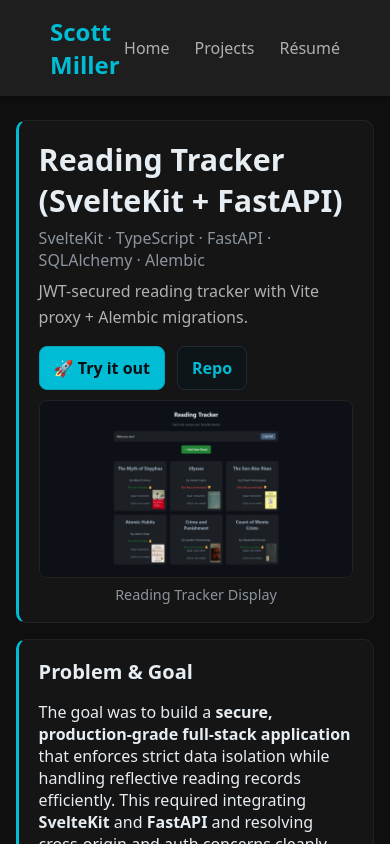
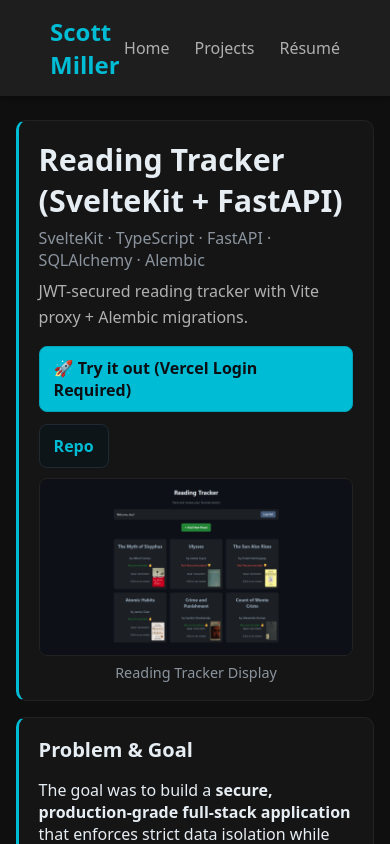
Before and after one commit to SkutM/full-stack-portfolio, a SvelteKit app: page /projects/reading-tracker in a window 390 px wide. Shown: the top 844 px of the page. Built offline with nearby package versions, Linux system fonts and the light colour scheme.

Commit message:
changing

```diff
--- a/src/routes/+page.svelte
+++ b/src/routes/+page.svelte
@@ -331,7 +331,7 @@
   /* Optional: tighten hero spacing since buttons are gone */
   .container {
     padding-bottom: 20px;
-    padding-top: 60px;
+    padding-top: 30px;
   }
 }
 
--- a/src/routes/projects/[slug]/cases/ReadingTracker.svelte
+++ b/src/routes/projects/[slug]/cases/ReadingTracker.svelte
@@ -46,7 +46,7 @@
         href="https://reading-tracker-ncyk15tbq-scotts-projects-69acb861.vercel.app/"
         target="_blank"
         rel="noopener"
-      >🚀 Try it out</a>
+      >🚀 Try it out (Vercel Login Required)</a>
       {#if project.links.repo}
         <a class="btn ghost" href={project.links.repo} target="_blank" rel="noopener">Repo</a>
       {/if}
```
